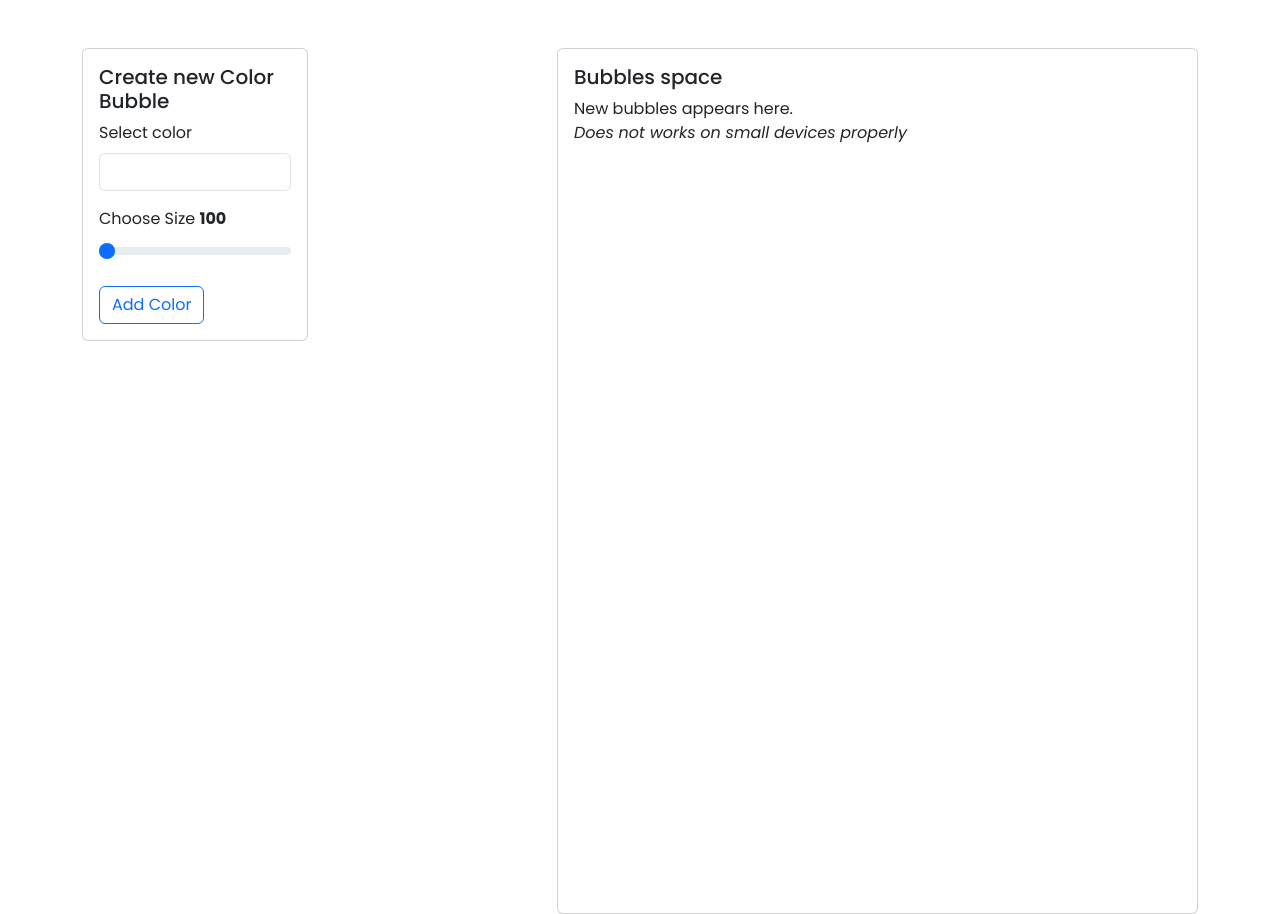
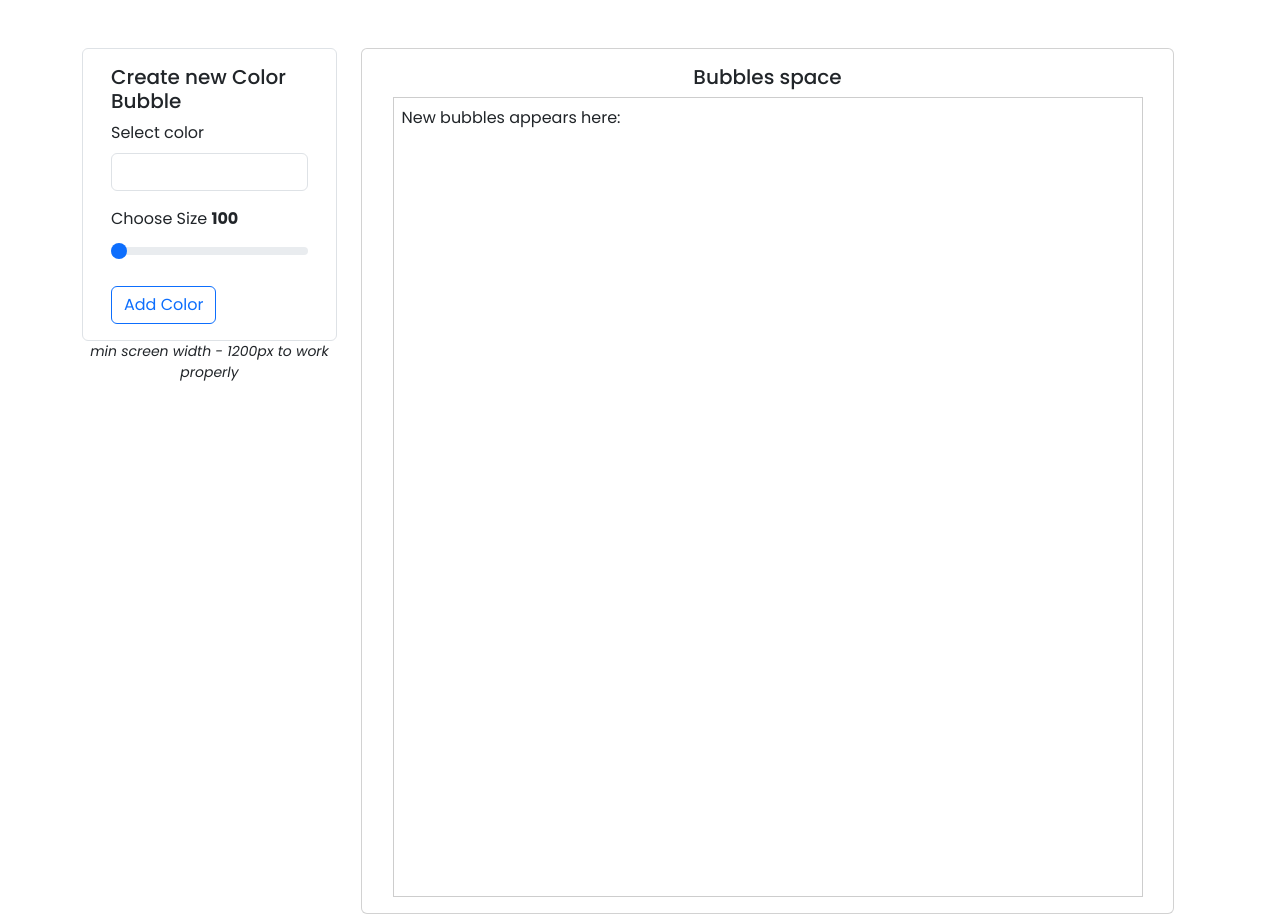
Before and after one commit to dkumza/color-bubbles-crud-react, a React (Vite) app: page / in a window 1280 px wide. Built offline with nearby package versions, Linux system fonts and the light colour scheme.

Commit message:
styling and rules

```diff
--- a/src/App.jsx
+++ b/src/App.jsx
@@ -74,12 +74,15 @@ function App() {
    };
 
    return (
-      <div className="container user-87548">
-         <div className="row ">
-            <div className="col-5">
+      <div className="container w-100 user-87548 mx-auto">
+         <div className="row w-100 ">
+            <div className="w-25 ">
                <Create setCreate={setCreate} />
+               <p className="text-center fst-italic small">
+                  min screen width - 1200px to work properly
+               </p>
             </div>
-            <div className="col-7">
+            <div className="w-75">
                <List
                   colors={colors}
                   // remove={remove}
--- a/src/App.scss
+++ b/src/App.scss
@@ -6,8 +6,8 @@
 
    .window {
       position: relative;
-      // border: 1px solid gray;
-      width: 700px;
+      border: 1px solid rgb(205, 205, 205);
+      width: 750px;
       height: 800px;
 
       .bubble {
--- a/src/Components/Create.jsx
+++ b/src/Components/Create.jsx
@@ -30,7 +30,7 @@ export default function Create({ setCreate }) {
    };
 
    return (
-      <div className="card mt-5 w-50">
+      <div className="card mt-5 container border">
          <div className="card-body">
             <h5 className="card-title">Create new Color Bubble</h5>
             <div className="mb-3">
--- a/src/Components/List.jsx
+++ b/src/Components/List.jsx
@@ -17,15 +17,12 @@ export default function List({ colors, setRemove, setEdit }) {
    // };
    return (
       <div className="card mt-5">
-         <div className="card-body">
+         <div className="card-body d-flex flex-column justify-content-center align-items-center">
             <h5 className="card-title">Bubbles space</h5>
             <div className="window ">
                {colors === null && <p className="">Loading...</p>}
                {colors !== null && !colors.length && (
-                  <p className="">
-                     New bubbles appears here. <br />
-                     <i> Does not works on small devices properly</i>
-                  </p>
+                  <p className="m-2">New bubbles appears here:</p>
                )}
                {colors !== null &&
                   colors.length !== 0 &&
```
